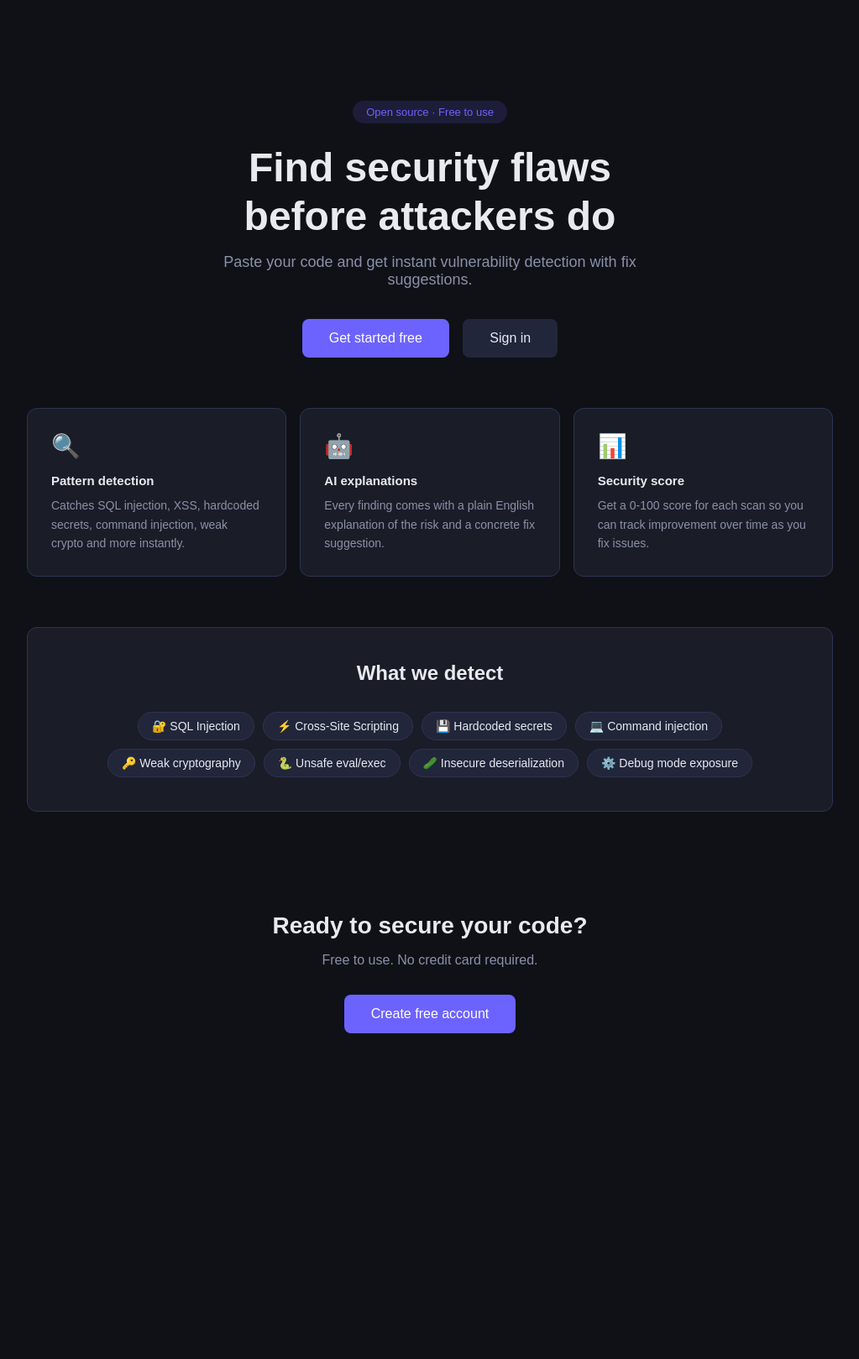
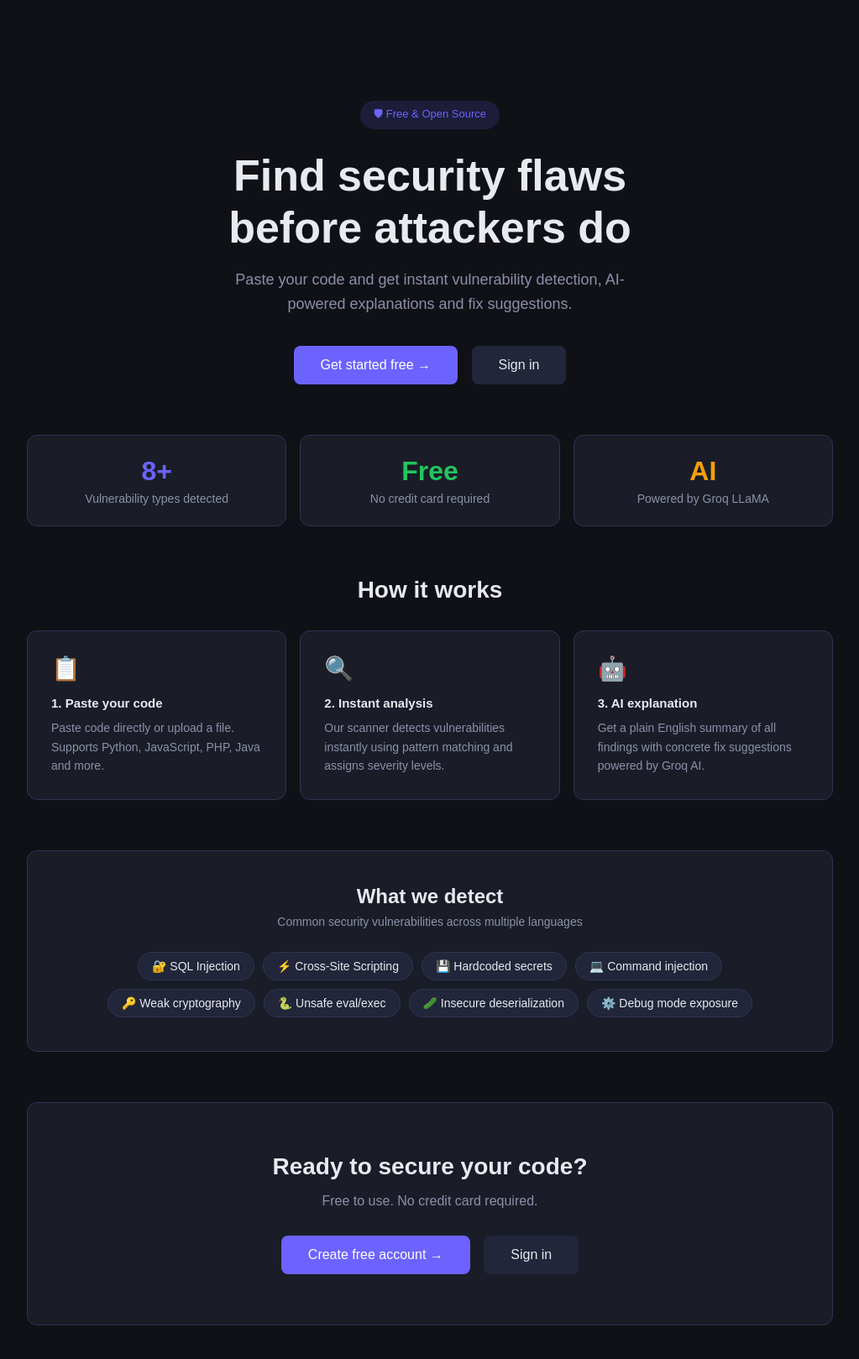
Before and after one commit to piyushkumar01239-pixel/AI-Code-Review, a Flask app: page / in a window 1280 px wide. Shown: the part 65-1684 px from the top of the page at 84% size, without its empty margins (128-1151 px from the left). Before the commit the page ends 1296 px from the top, so only its background shows below. Run offline with Flask 3, Linux system fonts and the light colour scheme.

Commit message:
feat: improve landing page with stats, how it works and CTA sections

```diff
--- a/templates/index.html
+++ b/templates/index.html
@@ -6,45 +6,63 @@
 <!-- Hero -->
 <div style="text-align: center; padding: 80px 0 60px;">
     <div style="display: inline-block; background: rgba(108,99,255,0.15); color: #6c63ff; padding: 6px 16px; border-radius: 20px; font-size: 13px; margin-bottom: 24px;">
-        Open source · Free to use
+        🛡 Free & Open Source
     </div>
-    <h1 style="font-size: 48px; font-weight: bold; margin-bottom: 16px; line-height: 1.2;">
+    <h1 style="font-size: 52px; font-weight: bold; margin-bottom: 16px; line-height: 1.2;">
         Find security flaws<br>before attackers do
     </h1>
-    <p style="color: #8b90a8; font-size: 18px; margin-bottom: 36px; max-width: 500px; margin-left: auto; margin-right: auto;">
-        Paste your code and get instant vulnerability detection with fix suggestions.
+    <p style="color: #8b90a8; font-size: 18px; margin-bottom: 36px; max-width: 520px; margin-left: auto; margin-right: auto; line-height: 1.6;">
+        Paste your code and get instant vulnerability detection, AI-powered explanations and fix suggestions.
     </p>
     {% if current_user.is_authenticated %}
-        <a href="/scan" class="btn btn-primary" style="font-size: 16px; padding: 14px 32px; margin-right: 12px;">Start scanning</a>
+        <a href="/scan" class="btn btn-primary" style="font-size: 16px; padding: 14px 32px; margin-right: 12px;">Start scanning →</a>
         <a href="/dashboard" class="btn" style="font-size: 16px; padding: 14px 32px; background: #22263a; color: #e8eaf0;">My dashboard</a>
     {% else %}
-        <a href="/register" class="btn btn-primary" style="font-size: 16px; padding: 14px 32px; margin-right: 12px;">Get started free</a>
+        <a href="/register" class="btn btn-primary" style="font-size: 16px; padding: 14px 32px; margin-right: 12px;">Get started free →</a>
         <a href="/login" class="btn" style="font-size: 16px; padding: 14px 32px; background: #22263a; color: #e8eaf0;">Sign in</a>
     {% endif %}
 </div>
 
+<!-- Stats bar -->
+<div style="display: grid; grid-template-columns: repeat(3, 1fr); gap: 16px; margin-bottom: 60px;">
+    <div style="background: #1a1d27; border: 1px solid #2e3352; border-radius: 12px; padding: 24px; text-align: center;">
+        <div style="font-size: 32px; font-weight: bold; color: #6c63ff;">8+</div>
+        <div style="color: #8b90a8; margin-top: 6px; font-size: 14px;">Vulnerability types detected</div>
+    </div>
+    <div style="background: #1a1d27; border: 1px solid #2e3352; border-radius: 12px; padding: 24px; text-align: center;">
+        <div style="font-size: 32px; font-weight: bold; color: #22c55e;">Free</div>
+        <div style="color: #8b90a8; margin-top: 6px; font-size: 14px;">No credit card required</div>
+    </div>
+    <div style="background: #1a1d27; border: 1px solid #2e3352; border-radius: 12px; padding: 24px; text-align: center;">
+        <div style="font-size: 32px; font-weight: bold; color: #f59e0b;">AI</div>
+        <div style="color: #8b90a8; margin-top: 6px; font-size: 14px;">Powered by Groq LLaMA</div>
+    </div>
+</div>
+
 <!-- Features -->
+<h2 style="text-align: center; font-size: 28px; margin-bottom: 32px;">How it works</h2>
 <div style="display: grid; grid-template-columns: repeat(3, 1fr); gap: 16px; margin-bottom: 60px;">
     <div style="background: #1a1d27; border: 1px solid #2e3352; border-radius: 12px; padding: 28px;">
+        <div style="font-size: 28px; margin-bottom: 16px;">📋</div>
+        <h3 style="font-size: 15px; font-weight: 600; margin-bottom: 10px;">1. Paste your code</h3>
+        <p style="color: #8b90a8; font-size: 14px; line-height: 1.6;">Paste code directly or upload a file. Supports Python, JavaScript, PHP, Java and more.</p>
+    </div>
+    <div style="background: #1a1d27; border: 1px solid #2e3352; border-radius: 12px; padding: 28px;">
         <div style="font-size: 28px; margin-bottom: 16px;">🔍</div>
-        <h3 style="font-size: 15px; font-weight: 600; margin-bottom: 10px;">Pattern detection</h3>
-        <p style="color: #8b90a8; font-size: 14px; line-height: 1.6;">Catches SQL injection, XSS, hardcoded secrets, command injection, weak crypto and more instantly.</p>
+        <h3 style="font-size: 15px; font-weight: 600; margin-bottom: 10px;">2. Instant analysis</h3>
+        <p style="color: #8b90a8; font-size: 14px; line-height: 1.6;">Our scanner detects vulnerabilities instantly using pattern matching and assigns severity levels.</p>
     </div>
     <div style="background: #1a1d27; border: 1px solid #2e3352; border-radius: 12px; padding: 28px;">
         <div style="font-size: 28px; margin-bottom: 16px;">🤖</div>
-        <h3 style="font-size: 15px; font-weight: 600; margin-bottom: 10px;">AI explanations</h3>
-        <p style="color: #8b90a8; font-size: 14px; line-height: 1.6;">Every finding comes with a plain English explanation of the risk and a concrete fix suggestion.</p>
-    </div>
-    <div style="background: #1a1d27; border: 1px solid #2e3352; border-radius: 12px; padding: 28px;">
-        <div style="font-size: 28px; margin-bottom: 16px;">📊</div>
-        <h3 style="font-size: 15px; font-weight: 600; margin-bottom: 10px;">Security score</h3>
-        <p style="color: #8b90a8; font-size: 14px; line-height: 1.6;">Get a 0-100 score for each scan so you can track improvement over time as you fix issues.</p>
+        <h3 style="font-size: 15px; font-weight: 600; margin-bottom: 10px;">3. AI explanation</h3>
+        <p style="color: #8b90a8; font-size: 14px; line-height: 1.6;">Get a plain English summary of all findings with concrete fix suggestions powered by Groq AI.</p>
     </div>
 </div>
 
 <!-- What we detect -->
 <div style="background: #1a1d27; border: 1px solid #2e3352; border-radius: 12px; padding: 40px; margin-bottom: 60px; text-align: center;">
-    <h2 style="font-size: 24px; margin-bottom: 32px;">What we detect</h2>
+    <h2 style="font-size: 24px; margin-bottom: 8px;">What we detect</h2>
+    <p style="color: #8b90a8; font-size: 14px; margin-bottom: 28px;">Common security vulnerabilities across multiple languages</p>
     <div style="display: flex; flex-wrap: wrap; gap: 10px; justify-content: center;">
         {% for icon, name in [
             ('🔐', 'SQL Injection'),
@@ -65,10 +83,11 @@
 
 <!-- CTA -->
 {% if not current_user.is_authenticated %}
-<div style="text-align: center; padding: 60px 0;">
+<div style="text-align: center; background: #1a1d27; border: 1px solid #2e3352; border-radius: 12px; padding: 60px; margin-bottom: 40px;">
     <h2 style="font-size: 28px; margin-bottom: 16px;">Ready to secure your code?</h2>
     <p style="color: #8b90a8; margin-bottom: 32px;">Free to use. No credit card required.</p>
-    <a href="/register" class="btn btn-primary" style="font-size: 16px; padding: 14px 32px;">Create free account</a>
+    <a href="/register" class="btn btn-primary" style="font-size: 16px; padding: 14px 32px; margin-right: 12px;">Create free account →</a>
+    <a href="/login" class="btn" style="font-size: 16px; padding: 14px 32px; background: #22263a; color: #e8eaf0;">Sign in</a>
 </div>
 {% endif %}
 
```
